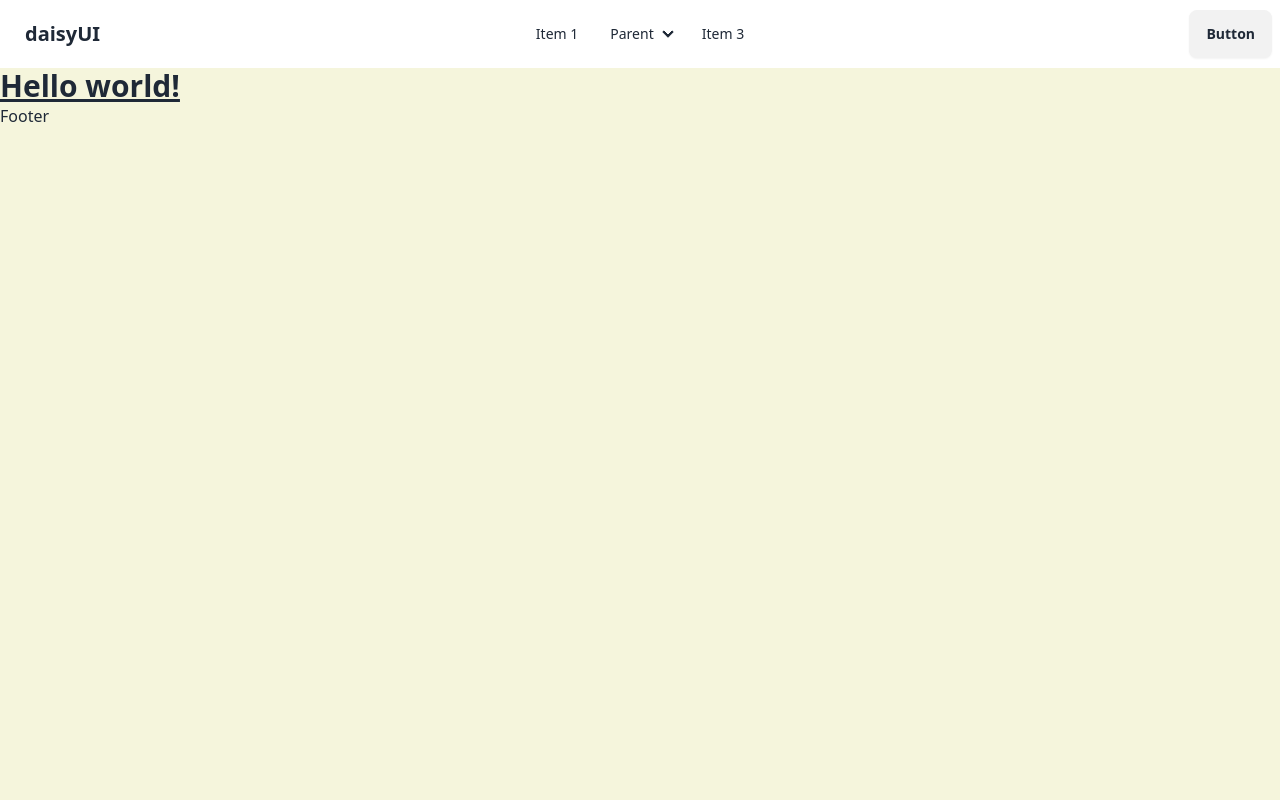
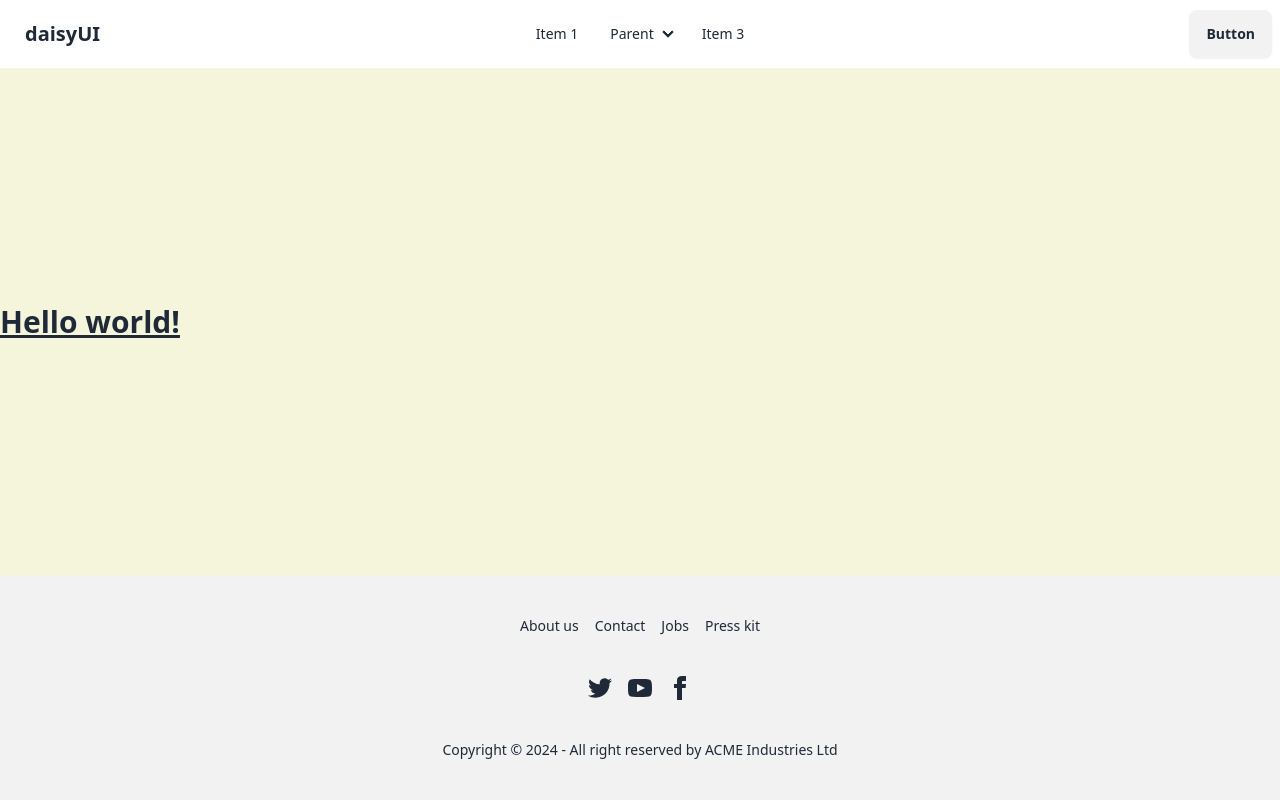
Before and after one commit to OlenaMitropolska/Resume.AG, a React (Create React App) app: page / in a window 1280 px wide. Built offline with nearby package versions, Linux system fonts and the light colour scheme.

Commit message:
footer sample added

```diff
--- a/src/App.css
+++ b/src/App.css
@@ -15,7 +15,7 @@
   height: 100%;
   width: 100%;
   background-color: beige;
-  /* display: flex;
-  justify-content: space-between;
-  flex-wrap: wrap; */
+display: flex;
+flex-direction: column;
+justify-content: space-between;
 }
--- a/src/Components pages/Footer.jsx
+++ b/src/Components pages/Footer.jsx
@@ -2,7 +2,26 @@
 
 function Footer() {
   return (
-    <div>Footer</div>
+    <div>
+<footer className="footer footer-center p-10 bg-base-200 text-base-content rounded">
+  <nav className="grid grid-flow-col gap-4">
+    <a className="link link-hover">About us</a>
+    <a className="link link-hover">Contact</a>
+    <a className="link link-hover">Jobs</a>
+    <a className="link link-hover">Press kit</a>
+  </nav>
+  <nav>
+    <div className="grid grid-flow-col gap-4">
+      <a><svg xmlns="http://www.w3.org/2000/svg" width="24" height="24" viewBox="0 0 24 24" className="fill-current"><path d="M24 4.557c-.883.392-1.832.656-2.828.775 1.017-.609 1.798-1.574 2.165-2.724-.951.564-2.005.974-3.127 1.195-.897-.957-2.178-1.555-3.594-1.555-3.179 0-5.515 2.966-4.797 6.045-4.091-.205-7.719-2.165-10.148-5.144-1.29 2.213-.669 5.108 1.523 6.574-.806-.026-1.566-.247-2.229-.616-.054 2.281 1.581 4.415 3.949 4.89-.693.188-1.452.232-2.224.084.626 1.956 2.444 3.379 4.6 3.419-2.07 1.623-4.678 2.348-7.29 2.04 2.179 1.397 4.768 2.212 7.548 2.212 9.142 0 14.307-7.721 13.995-14.646.962-.695 1.797-1.562 2.457-2.549z"></path></svg></a>
+      <a><svg xmlns="http://www.w3.org/2000/svg" width="24" height="24" viewBox="0 0 24 24" className="fill-current"><path d="M19.615 3.184c-3.604-.246-11.631-.245-15.23 0-3.897.266-4.356 2.62-4.385 8.816.029 6.185.484 8.549 4.385 8.816 3.6.245 11.626.246 15.23 0 3.897-.266 4.356-2.62 4.385-8.816-.029-6.185-.484-8.549-4.385-8.816zm-10.615 12.816v-8l8 3.993-8 4.007z"></path></svg></a>
+      <a><svg xmlns="http://www.w3.org/2000/svg" width="24" height="24" viewBox="0 0 24 24" className="fill-current"><path d="M9 8h-3v4h3v12h5v-12h3.642l.358-4h-4v-1.667c0-.955.192-1.333 1.115-1.333h2.885v-5h-3.808c-3.596 0-5.192 1.583-5.192 4.615v3.385z"></path></svg></a>
+    </div>
+  </nav>
+  <aside>
+    <p>Copyright © 2024 - All right reserved by ACME Industries Ltd</p>
+  </aside>
+</footer>
+    </div>
   )
 }
 
```
